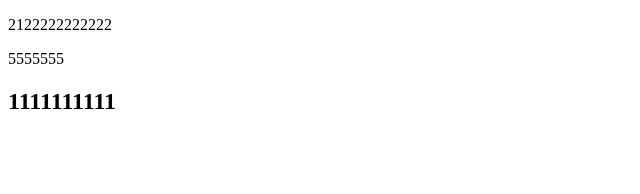
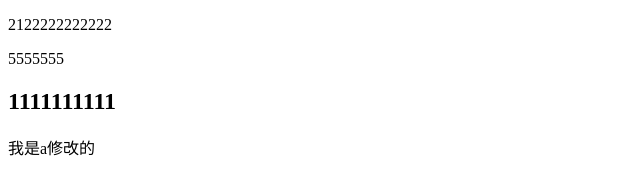
Before and after one commit to lwh217/l01, a plain HTML site: page index.html in a window 1280 px wide. Shown: the whole page, without its empty margins (0-640 px from the left). Drawn offline with Linux system fonts and the light colour scheme.

Commit message:
测试冲突

```diff
--- a/index.html
+++ b/index.html
@@ -10,5 +10,6 @@
     <p>2122222222222</p>
     <div>5555555</div>
     <h2>1111111111</h2>
+    我是a修改的
 </body>
 </html>
```
